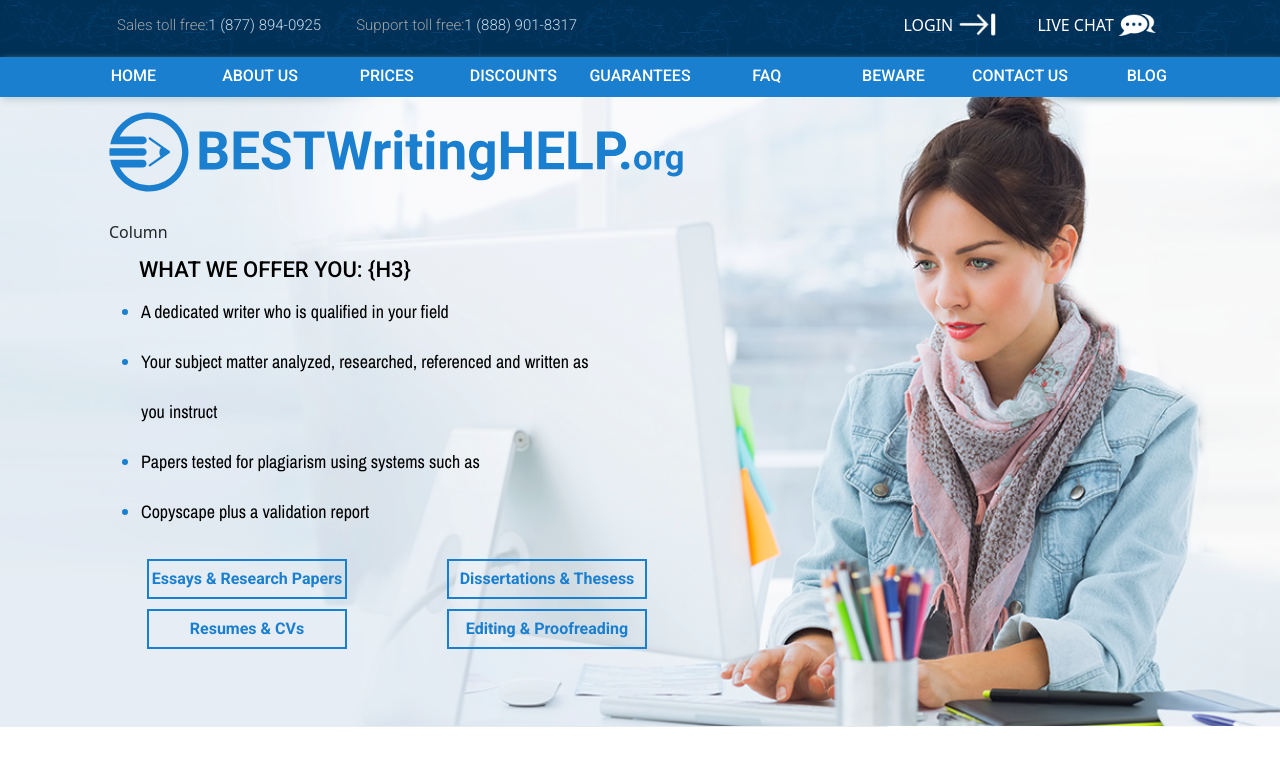
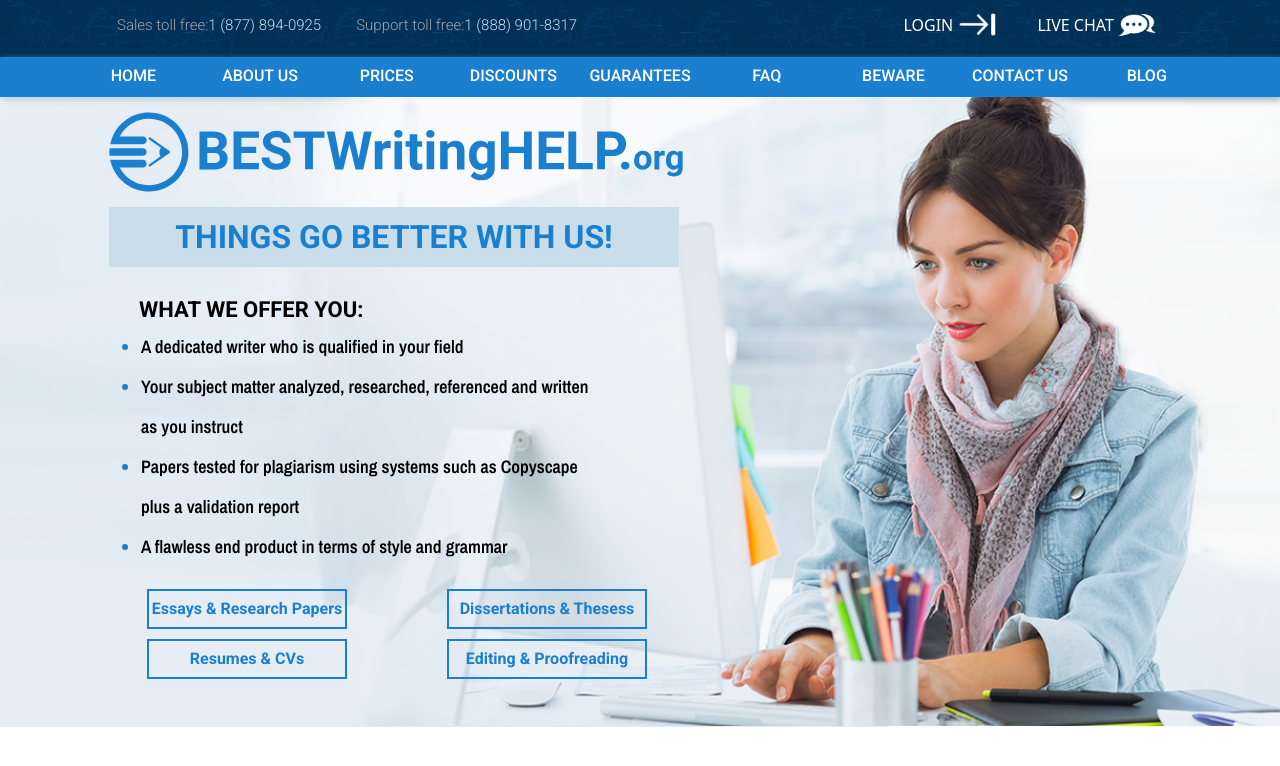
Before and after one commit to San88Francisco/BestSite_bootsrap, a plain HTML site: page All/Index.html in a window 1280 px wide. Drawn offline with nearby package versions, Linux system fonts and the light colour scheme; a web font is replaced by a local one.

Commit message:
decoretion

```diff
--- a/All/Index.html
+++ b/All/Index.html
@@ -66,29 +66,34 @@
                <div class="col ">
                   <img class="b_img1" src="../image/baner/Logo.svg" alt="">
                </div>
-               <div class="col">Column</div>
                <div class="col">
-                  <h2>What we offer you: {h3}</h2>
+                  <h1>Things go Better with Us!</h1>
+               </div>
+               <div class="col">
+                  <h2>What we offer you: </h2>
                </div>
                <div class="col">
                   <ul>
                      <li><span>A dedicated writer who is qualified in your field</span></li>
                      <li><span>Your subject matter analyzed, researched, referenced and written as you instruct</span>
                      </li>
-                     <li><span>Papers tested for plagiarism using systems such as</span></li>
-                     <li><span>Copyscape plus a validation report</span></li>
+                     <li><span>Papers tested for plagiarism using systems such as Copyscape plus a validation
+                           report</span></li>
+                     <li><span>
+                           A flawless end product in terms of style and grammar
+                        </span></li>
                   </ul>
                </div>
             </div>
          </div>
          <div class="container text-center">
             <div class="row row-cols-2 baner_botton">
-              <div class="col"><a href="#">Essays & Research Papers</a></div>
-              <div class="col"><a href="#">Dissertations & Thesess</a></div>
-              <div class="col"><a href="#">Resumes & CVs</a></div>
-              <div class="col"><a href="#">Editing & Proofreading</a></div>
+               <div class="col"><a href="#">Essays & Research Papers</a></div>
+               <div class="col"><a href="#">Dissertations & Thesess</a></div>
+               <div class="col"><a href="#">Resumes & CVs</a></div>
+               <div class="col"><a href="#">Editing & Proofreading</a></div>
             </div>
-          </div>
+         </div>
       </section>
    </main>
 
--- a/All/Style.css
+++ b/All/Style.css
@@ -128,6 +128,7 @@ main {
    position: relative;
    width: 600px;
    margin-left: 15px;
+
 }
 
 .b_img1 {
@@ -141,9 +142,23 @@ main {
    font-size: 22px;
    text-transform: uppercase;
    color: #000000;
-   font-weight: 500;
+   font-weight: 900;
    font-family: "Roboto";
    margin-left: 30px;
+}
+
+.baner h1 {
+   width: 570px;
+   height: 60px;
+   color: #1b7fd0;
+   text-align: center;
+   margin-bottom: 30px;
+   line-height: 60px;
+   background-color: #caddea;
+   font-size: 32px;
+   text-transform: uppercase;
+   font-weight: 700;
+   font-family: "Roboto";
 }
 
 .baner li {
@@ -151,7 +166,8 @@ main {
    font-size: 18px;
    color: #1b7fd0;
    font-family: "Archivo Narrow";
-   font-weight: 400;
+   font-weight: 600;
+   line-height: 40px;
 }
 
 .baner span {
```
